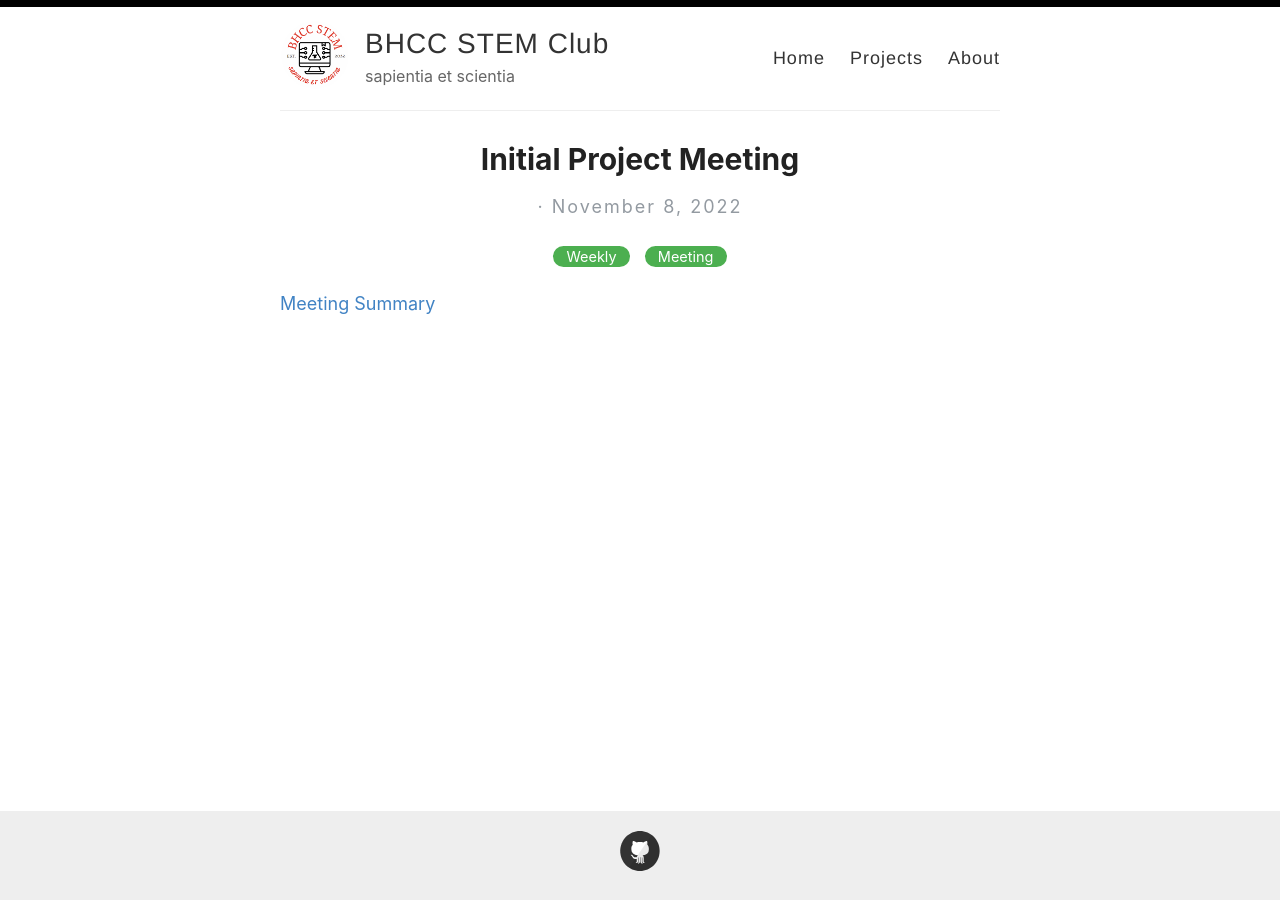
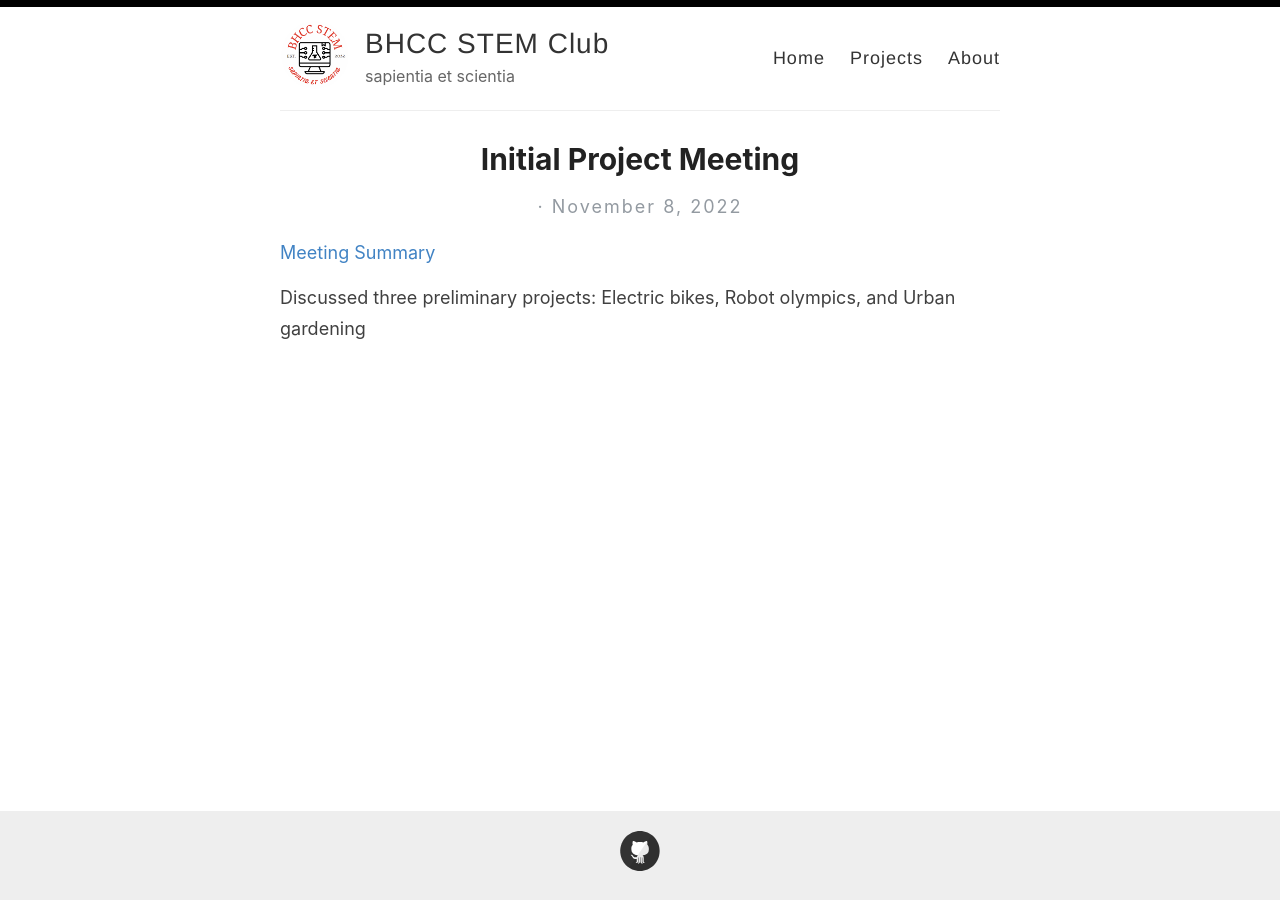
Before and after one commit to bhccstem/bhccstem.github.io, a Jekyll site: the page built from _posts/2022-11-08-meeting2.md, in a window 1280 px wide. Built offline with Jekyll 4.4.1, drawn with Linux system fonts in a browser that asks for light colours.

Commit message:
Update 2022-11-08-meeting2.md

```diff
--- a/_posts/2022-11-08-meeting2.md
+++ b/_posts/2022-11-08-meeting2.md
@@ -1,7 +1,8 @@
 ---
 layout: post
 title: Initial Project Meeting
-categories: Weekly Meeting
 ---
 
 [Meeting Summary](https://bhccstem.github.io/files/STEM_Meeting_Notes_11_8_22.pdf)
+
+Discussed three preliminary projects: Electric bikes, Robot olympics, and Urban gardening
```
